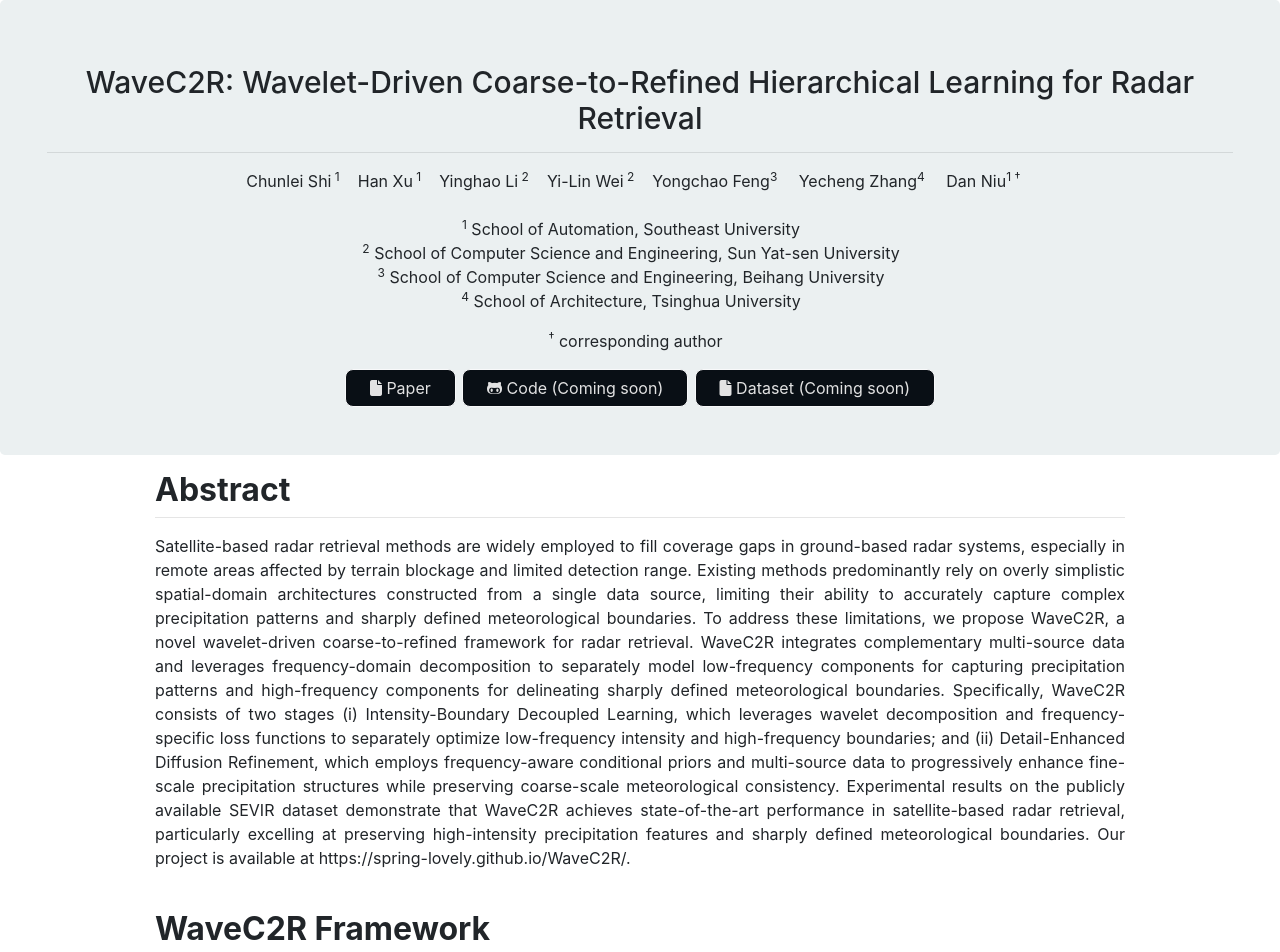
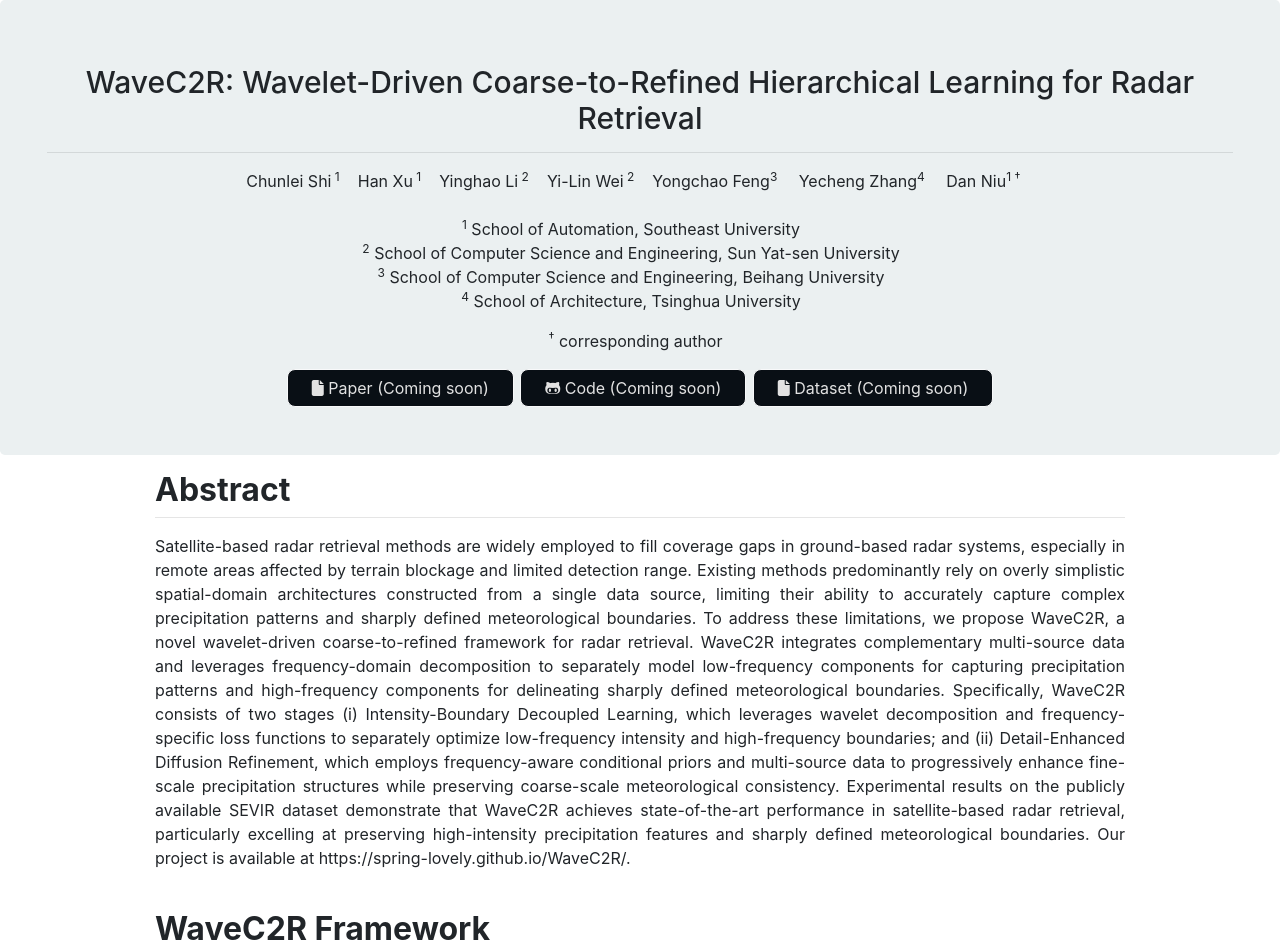
Before and after one commit to Spring-lovely/WaveC2R, a plain HTML site: page index.html in a window 1280 px wide. Shown: the top 952 px of the page. Drawn offline with nearby package versions, Linux system fonts and the light colour scheme; a web font is replaced by a local one.

Commit message:
Update index.html

```diff
--- a/index.html
+++ b/index.html
@@ -52,8 +52,9 @@
               <div class="row justify-content-center">
                 <div class="column">
                     <p class="mb-5">
-                      <a class="btn btn-large btn-light" href="https://arxiv.org/pdf/2503.07360" role="button" target="_blank">
-                      <i class="fa fa-file"></i> Paper </a>
+                      <!-- <a class="btn btn-large btn-light" href="https://arxiv.org/pdf/2503.07360" role="button" target="_blank"> -->
+                      <a class="btn btn-large btn-light" href="./index.html" role="button" target="_blank">
+                      <i class="fa fa-file"></i> Paper (Coming soon) </a>
                     </p>
                 </div>
                 <div class="column">
```
